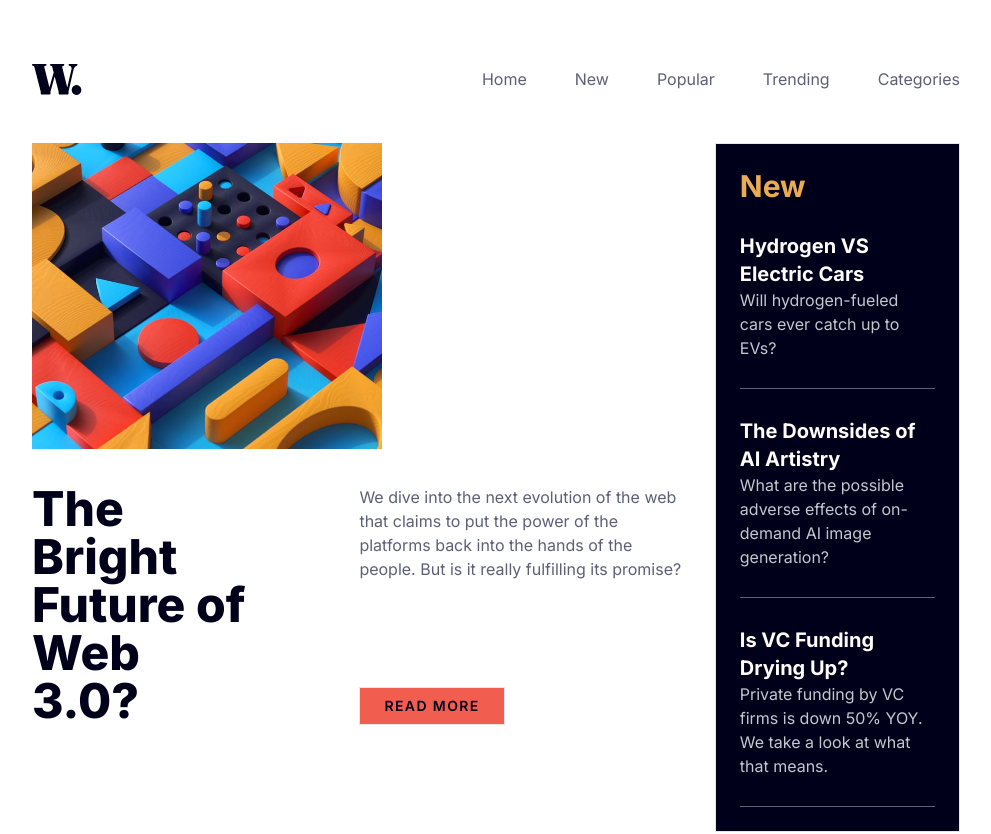
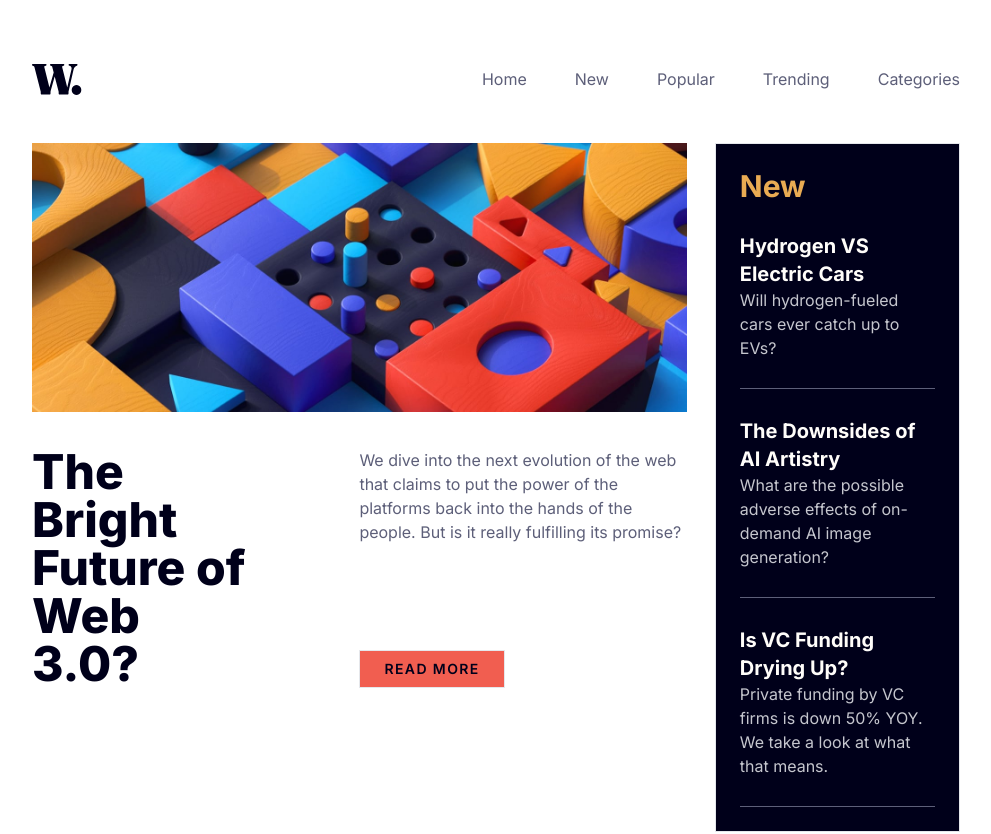
Before and after one commit to mirfanwebdev/frontend-mentor-news, a Next.js app: page / in a window 1280 px wide. Shown: the top 834 px of the page, without its empty margins (144-1135 px from the left). Built offline with nearby package versions, Linux system fonts and the light colour scheme.

Commit message:
fix image size

```diff
--- a/src/app/components/Headlines.tsx
+++ b/src/app/components/Headlines.tsx
@@ -1,11 +1,9 @@
 import Image from "next/image";
 import headImg from "@/app/assets/image-web-3-desktop.jpg"
-import headMobile from "../assets/image-web-3-mobile.jpg"
 export function Headlines() {
     return (
         <section className="flex flex-col">
-            <HeadlineImage />
-            {/* <Image src={headImg} alt="headline-image" height={350}/> */}
+            <Image src={headImg} alt="headline-image" />
             <div className="flex flex-col gap-4 sm:flex-row sm:justify-between mt-4 sm:mt-9">
                 <h1 className="sm:w-1/3 text-5xl font-extrabold">The Bright Future of Web 3.0?</h1>
                 <div className="sm:w-1/2 flex flex-col gap-4 sm:justify-between">
@@ -19,13 +17,3 @@ export function Headlines() {
         </section>
     );
 }
-
-function HeadlineImage() {
-    return (
-        <picture>
-            {/* <source media="(min-width: 768px)" srcSet="/assets/image-web-3-desktop.jpg" /> */}
-            <Image src={headMobile} alt="headline-image" width={350} height={350}/>
-            {/* <img src={headMobile} alt="headline-image" height={350} /> */}
-        </picture>
-    )
-}
```
